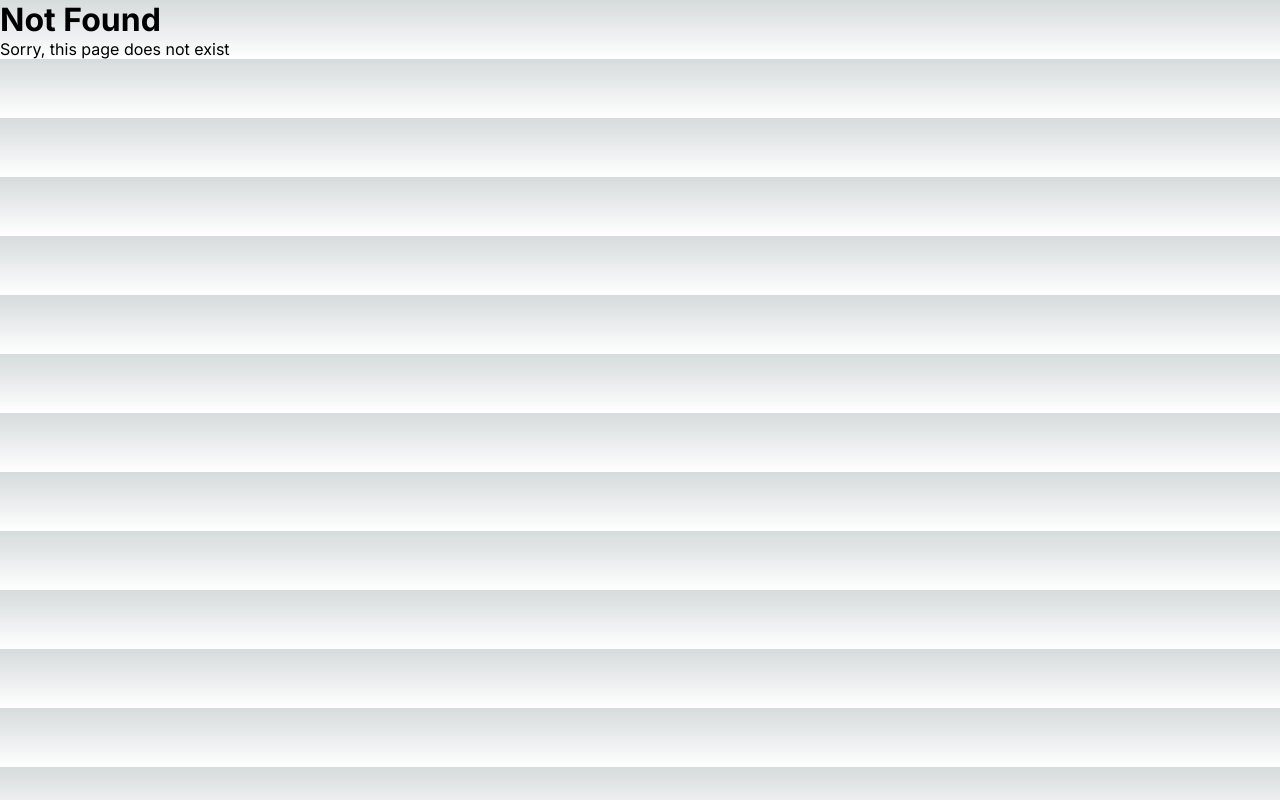
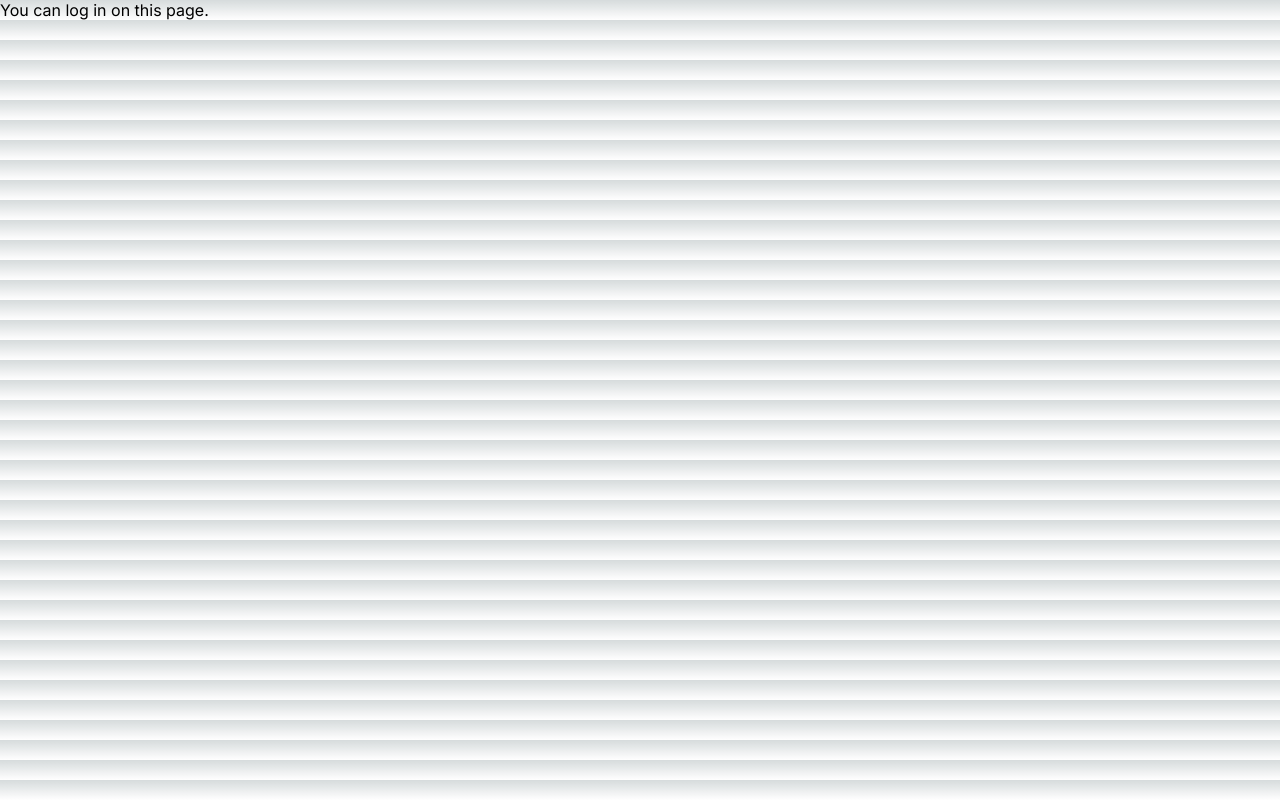
Before and after one commit to PVieira04/next-ts-test, a Next.js app in the folder frontend/: page /login in a window 1280 px wide. Before the commit this address had no page. Built offline with nearby package versions, Linux system fonts and the light colour scheme.

Commit message:
Add login page to test loading page

```diff
--- /dev/null
+++ b/frontend/src/app/login/page.tsx
@@ -0,0 +1,4 @@
+export default async function Login() {
+    await new Promise((resolve) => setTimeout(resolve, 2000));
+    return <div>You can log in on this page.</div>
+}
```
